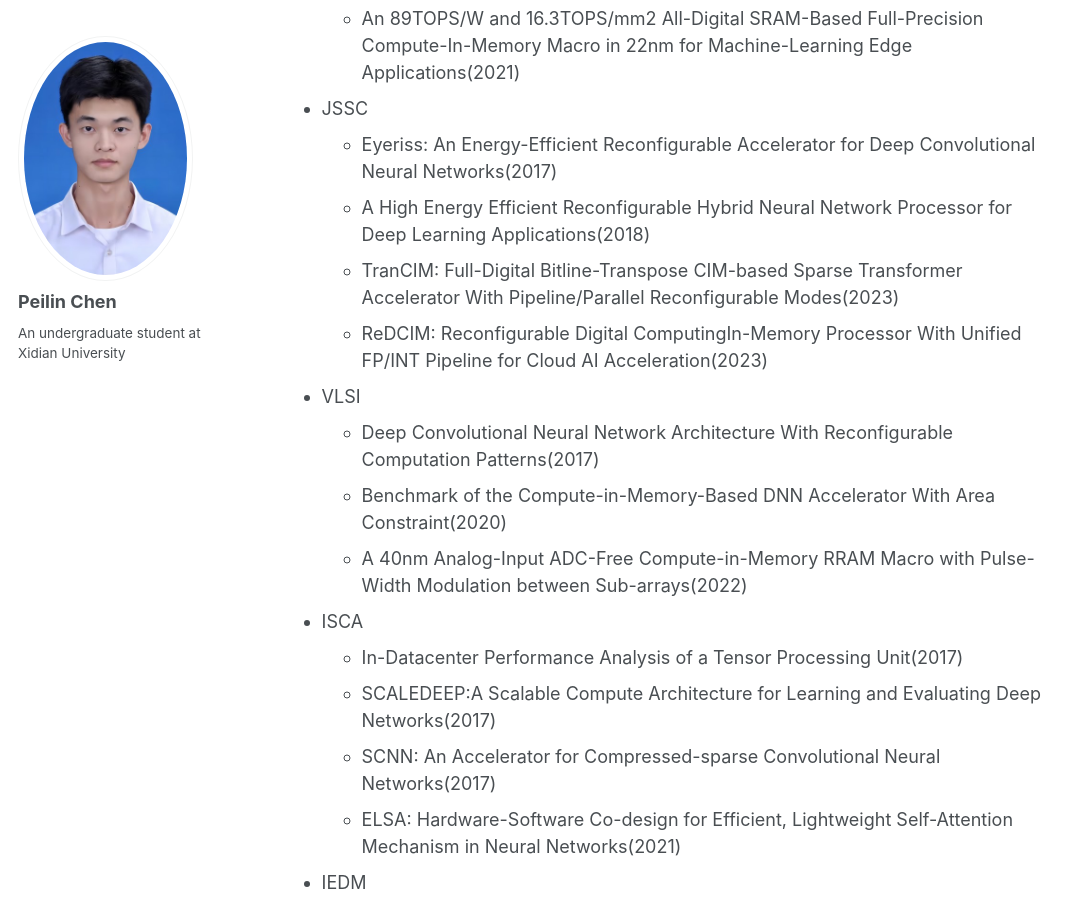
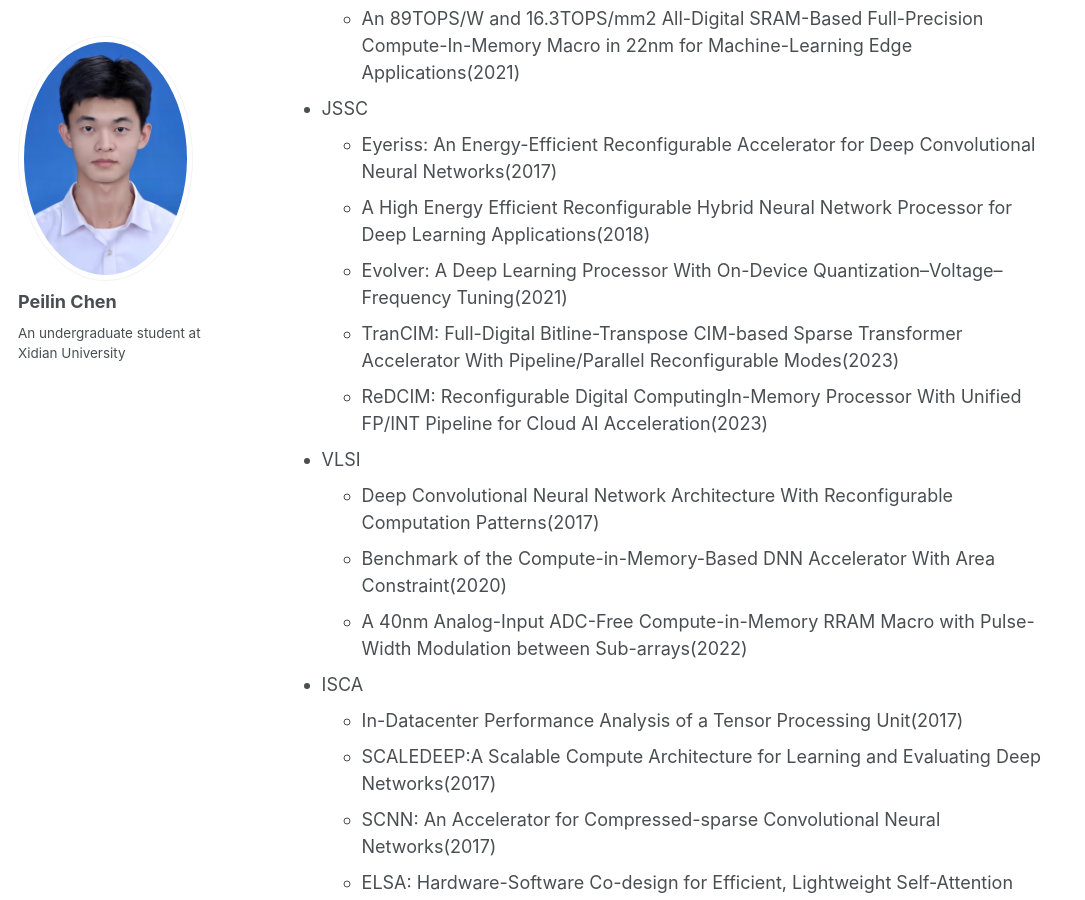
Before and after one commit to peilin-chen/peilin-chen.github.io, a Jekyll site: the page built from _pages/reading list.md, in a window 1280 px wide and 900 px high, scrolled down 896 px. Shown: the whole window, without its empty margins (0-1085 px from the left). Built offline with Jekyll 4.4.1, drawn with Linux system fonts in a browser that asks for light colours.

Commit message:
Update reading list.md

```diff
--- a/_pages/reading list.md
+++ b/_pages/reading list.md
@@ -21,6 +21,7 @@ author_profile: true
 * JSSC
   - Eyeriss: An Energy-Efficient Reconfigurable Accelerator for Deep Convolutional Neural Networks(2017)
   - A High Energy Efficient Reconfigurable Hybrid Neural Network Processor for Deep Learning Applications(2018)
+  - Evolver: A Deep Learning Processor With On-Device Quantization–Voltage–Frequency Tuning(2021)
   - TranCIM: Full-Digital Bitline-Transpose CIM-based Sparse Transformer Accelerator With Pipeline/Parallel Reconfigurable Modes(2023)
   - ReDCIM: Reconfigurable Digital ComputingIn-Memory Processor With Unified FP/INT Pipeline for Cloud AI Acceleration(2023)
 * VLSI
```
